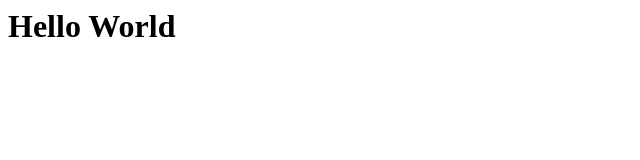
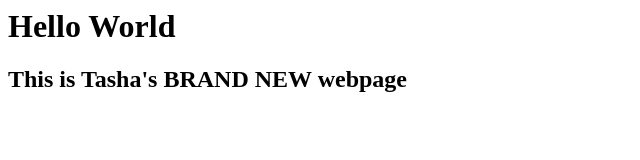
Before and after one commit to AlbertWhitlock/Makanae, a plain HTML site: page index.html in a window 1280 px wide. Shown: the whole page, without its empty margins (0-640 px from the left). Drawn offline with Linux system fonts and the light colour scheme.

Commit message:
Added to Tasha's page

```diff
--- a/index.html
+++ b/index.html
@@ -1 +1,2 @@
 <h1>Hello World</h1>
+<h2>This is Tasha's BRAND NEW webpage</h2>
```
